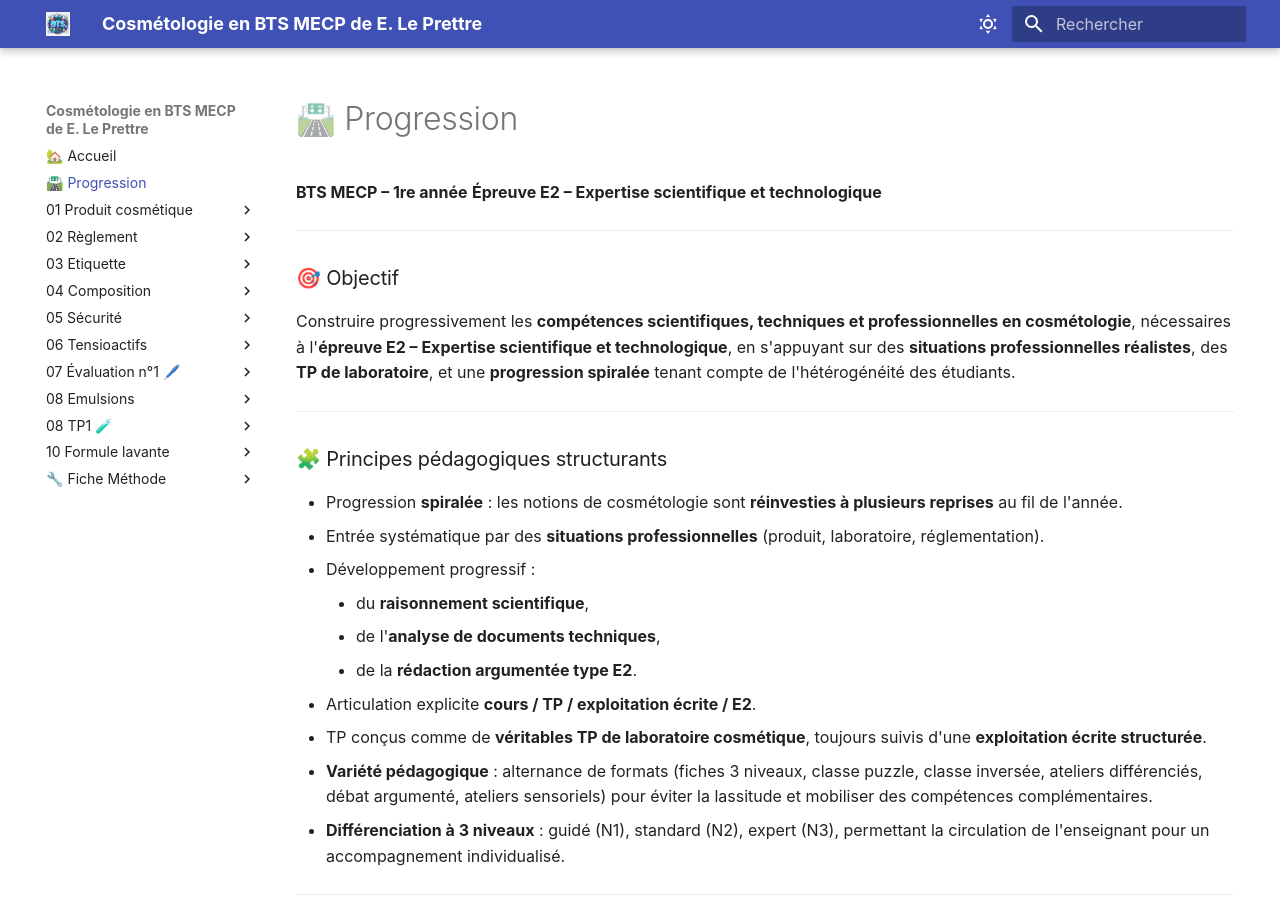
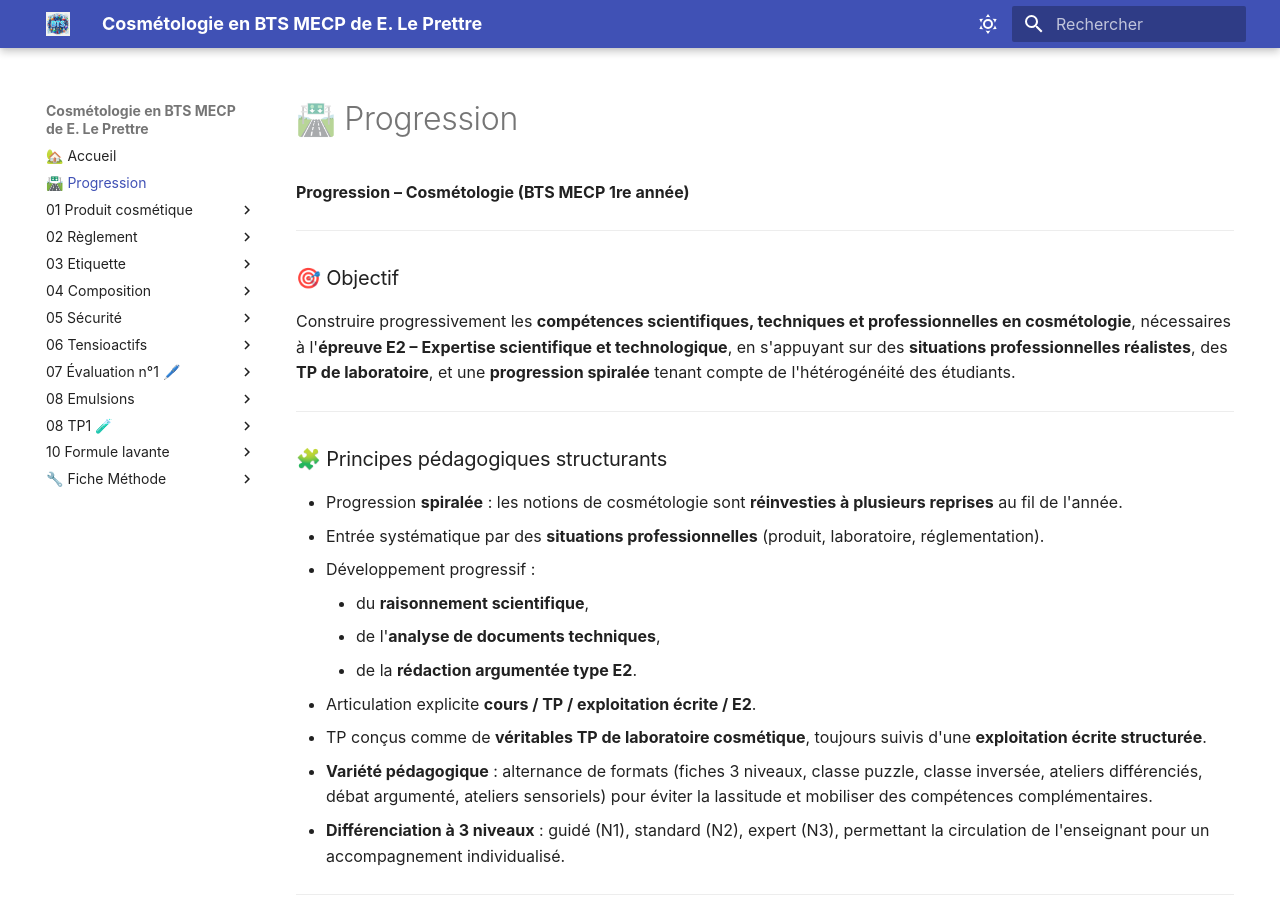
Before and after one commit to E-LePrettre/bts-mecp-cosmetologie, an MkDocs documentation site: the page built from docs/00_Progression/progression.md, in a window 1280 px wide and 900 px high. Built offline with MkDocs 1.6.1 and Material for MkDocs 9.7.7, drawn with Linux system fonts in a browser that asks for light colours.

Commit message:
progression

```diff
--- a/docs/00_Progression/progression.md
+++ b/docs/00_Progression/progression.md
@@ -1,7 +1,6 @@
 # 🛣️ Progression
 
-**BTS MECP – 1re année**
-**Épreuve E2 – Expertise scientifique et technologique**
+**Progression  – Cosmétologie (BTS MECP 1re année)**
 
 ---
 
```
